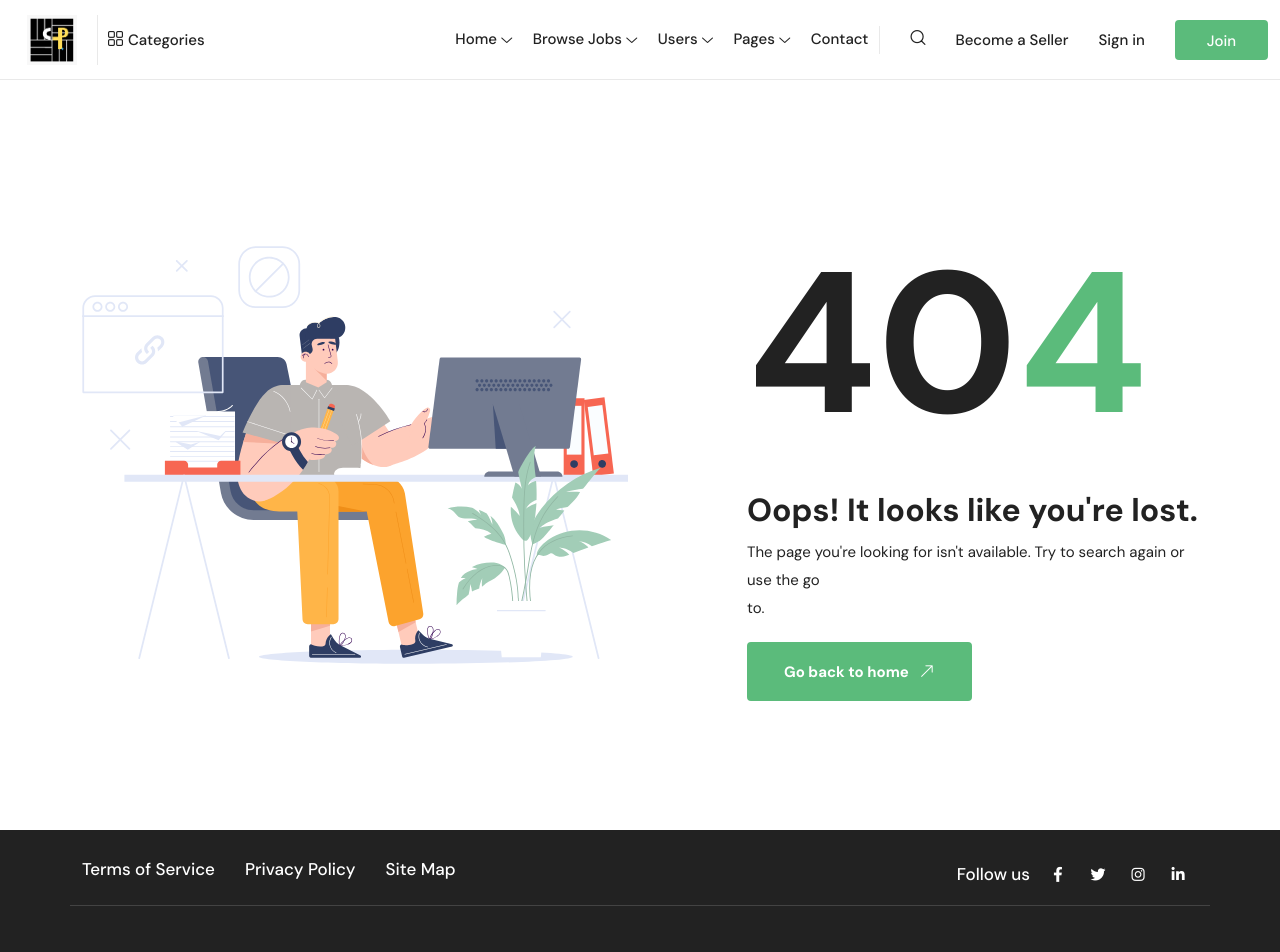
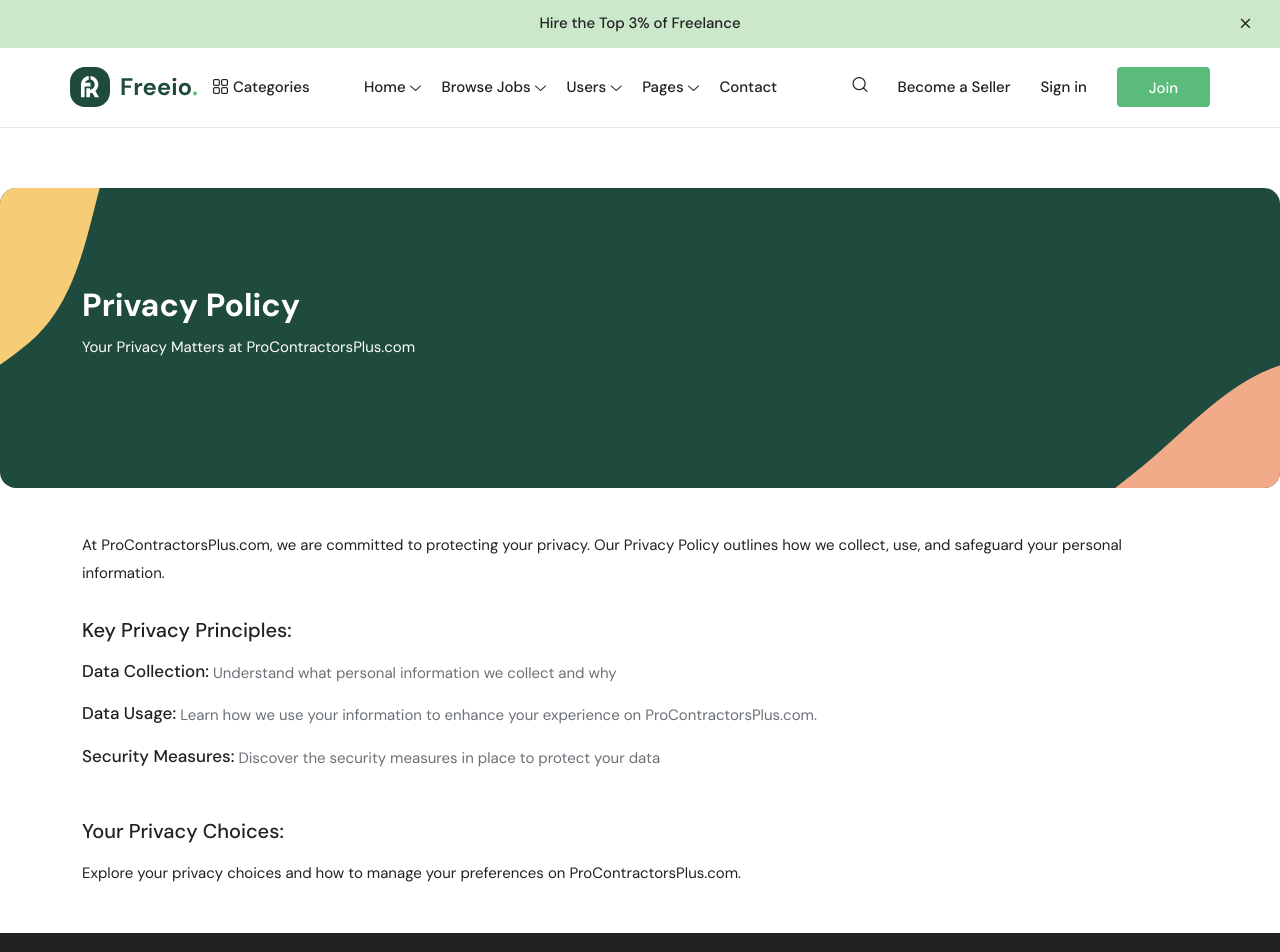
Before and after one commit to MamtazDev/pro-contructor, a Next.js app: page /privacy-policy in a window 1280 px wide. Shown: the top 952 px of the page. Built offline with nearby package versions, Linux system fonts and the light colour scheme.

Commit message:
privacy policy page add

```diff
--- a/src/app/become-seller/page.jsx
+++ b/src/app/become-seller/page.jsx
@@ -5,7 +5,6 @@
 import OurFaq1 from "@/components/section/OurFaq1";
 import OurFeature1 from "@/components/section/OurFeature1";
 import OurTeam1 from "@/components/section/OurTeam1";
-
 
 export const metadata = {
   title:
@@ -15,7 +14,6 @@
 export default function page() {
   return (
     <>
-
       <Breadcumb1
         title={"Work Your Way"}
         brief={` Give your visitor a smooth online
--- /dev/null
+++ b/src/app/privacy-policy/page.jsx
@@ -0,0 +1,50 @@
+import Breadcumb1 from "@/components/breadcumb/Breadcumb1";
+import Header12 from "@/components/header/Header12";
+import React from "react";
+export const metadata = {
+  title:
+    "Freeio - Freelance Marketplace React/Next Js Template | privacy policy",
+};
+const page = () => {
+  return (
+    <div>
+      <Header12 />
+      <Breadcumb1
+        title={"Privacy Policy"}
+        brief={`Your Privacy Matters at ProContractorsPlus.com`}
+        isBtnActive={false}
+      />
+      <div className="container for-hire">
+        <p className="text mb30 mt-4">
+          At ProContractorsPlus.com, we are committed to protecting your
+          privacy. Our Privacy Policy outlines how we collect, use, and
+          safeguard your personal information.
+        </p>
+        <h4 className="mb-3">Key Privacy Principles: </h4>
+
+        <div className="d-flex gap-1">
+          <h5>Data Collection:</h5>
+          <p>Understand what personal information we collect and why</p>
+        </div>
+        <div className="d-flex gap-1">
+          <h5>Data Usage:</h5>
+          <p>
+            Learn how we use your information to enhance your experience on
+            ProContractorsPlus.com.
+          </p>
+        </div>
+        <div className="d-flex gap-1 mb30">
+          <h5>Security Measures:</h5>
+          <p>Discover the security measures in place to protect your data</p>
+        </div>
+        <h4 className="mb-3">Your Privacy Choices: </h4>
+        <p className="text mb45 ">
+          Explore your privacy choices and how to manage your preferences on
+          ProContractorsPlus.com.
+        </p>
+      </div>
+    </div>
+  );
+};
+
+export default page;
--- a/src/components/footer/Footer18.jsx
+++ b/src/components/footer/Footer18.jsx
@@ -15,7 +15,7 @@
               <a className="fz17 fw500 text-white mr15-md mr30" href="#">
                 Terms of Service
               </a>
-              <a className="fz17 fw500 text-white mr15-md mr30" href="#">
+              <a href="/privacy-policy"  className="fz17 fw500 text-white mr15-md mr30" href="#">
                 Privacy Policy
               </a>
               <a className="fz17 fw500 text-white" href="#">
--- a/src/components/footer/FooterHeader.jsx
+++ b/src/components/footer/FooterHeader.jsx
@@ -4,7 +4,7 @@
 
 const links = [
   { id: 1, name: "Terms of Service", path: "/" },
-  { id: 2, name: "Privacy Policy", path: "/" },
+  { id: 2, name: "Privacy Policy", path: "/privacy-policy" },
   { id: 3, name: "Site Map", path: "/" },
 ];
 
--- a/src/components/footer/FooterHeader2.jsx
+++ b/src/components/footer/FooterHeader2.jsx
@@ -5,7 +5,7 @@
 
 const links = [
   { id: 1, name: "Terms of Service", path: "/" },
-  { id: 2, name: "Privacy Policy", path: "/" },
+  { id: 2, name: "Privacy Policy", path: "/privacy-policy" },
   { id: 3, name: "Site Map", path: "/" },
 ];
 
--- a/src/components/footer/FooterHeader3.jsx
+++ b/src/components/footer/FooterHeader3.jsx
@@ -4,7 +4,7 @@
 
 const links = [
   { id: 1, name: "Terms of Service", path: "/" },
-  { id: 2, name: "Privacy Policy", path: "/" },
+  { id: 2, name: "Privacy Policy", path: "/privacy-policy" },
   { id: 3, name: "Site Map", path: "/" },
 ];
 
--- a/src/components/footer/FooterSocial.jsx
+++ b/src/components/footer/FooterSocial.jsx
@@ -8,18 +8,24 @@
           <Link className="text-white me-2 fw500 fz17" href="/">
             Follow us
           </Link>
-          <a>
+          <a
+            target="_blank"
+            href="https://www.facebook.com/profile.php?id=61556516969476"
+          >
             <i className="fab fa-facebook-f list-inline-item" />
           </a>
-          <a>
+          {/* <a>
             <i className="fab fa-twitter list-inline-item" />
-          </a>
-          <a>
+          </a> */}
+          <a
+            target="_blank"
+            href="https://www.instagram.com/procontractorsplus/"
+          >
             <i className="fab fa-instagram list-inline-item" />
           </a>
-          <a>
+          {/* <a>
             <i className="fab fa-linkedin-in list-inline-item" />
-          </a>
+          </a> */}
         </div>
       </div>
     </>
--- a/src/components/section/ContactInfo1.jsx
+++ b/src/components/section/ContactInfo1.jsx
@@ -20,8 +20,7 @@
                   <div className="details">
                     <h5 className="title">Address</h5>
                     <p className="mb-0 text">
-                      328 Queensberry Street, North <br /> Melbourne VIC 3051,
-                      Australia.
+                      6123 Lady Hammond Road Halifax NS B3K 0H6
                     </p>
                   </div>
                 </div>
--- a/src/data/footer.js
+++ b/src/data/footer.js
@@ -2,7 +2,7 @@
   { id: 1, name: "Careers", path: "/" },
   { id: 2, name: "Press & News", path: "/" },
   { id: 3, name: "Partnerships", path: "/" },
-  { id: 4, name: "Privacy Policy", path: "/" },
+  { id: 4, name: "Privacy Policy", path: "/privacy-policy" },
   { id: 5, name: "Terms of Service", path: "/" },
   { id: 6, name: "Investor Relations", path: "/" },
 ];
```
